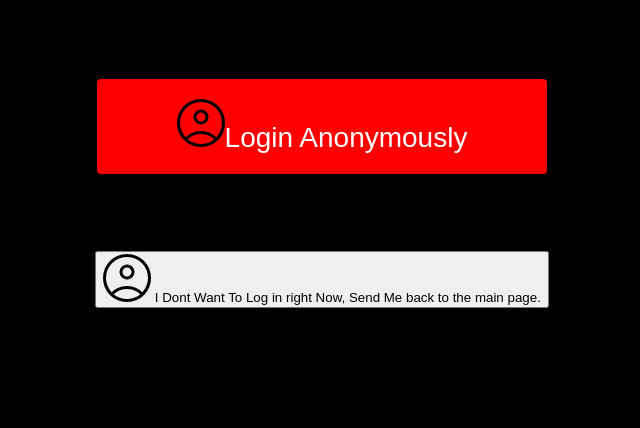
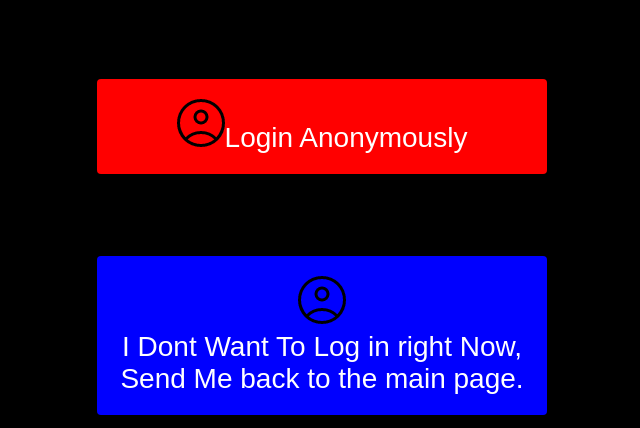
Before and after one commit to ThatZoeGamer/netubeofficial.github.io, a plain HTML site: page join-netube.html in a window 1280 px wide. Shown: the part 468-896 px from the top of the page, without its empty margins (318-958 px from the left). Before the commit the page ends 800 px from the top, so only its background shows below. Drawn offline with Linux system fonts and the light colour scheme; a web font is replaced by a local one.

Commit message:
Update join-netube-stylesheet.css

```diff
--- a/join-netube-stylesheet.css
+++ b/join-netube-stylesheet.css
@@ -109,6 +109,44 @@
 }
 
 .google-button:hover span:after {
+  opacity: 1;
+  right: 0;
+}
+.go-back-button {
+  border-radius: 4px;
+  background-color: blue;
+  border: none;
+  color: white;
+  text-align: center;
+  font-size: 28px;
+  padding: 20px;
+  width: 450px;
+  transition: all 0.5s;
+  cursor: pointer;
+  margin: 5px;
+}
+
+.go-back-button span {
+  cursor: pointer;
+  display: inline-block;
+  position: relative;
+  transition: 0.5s;
+}
+
+.go-back-button span:after {
+  content: '\00bb';
+  position: absolute;
+  opacity: 0;
+  top: 0;
+  right: -20px;
+  transition: 0.5s;
+}
+
+.go-back-button:hover span {
+  padding-right: 25px;
+}
+
+.go-back-button:hover span:after {
   opacity: 1;
   right: 0;
 }
```
